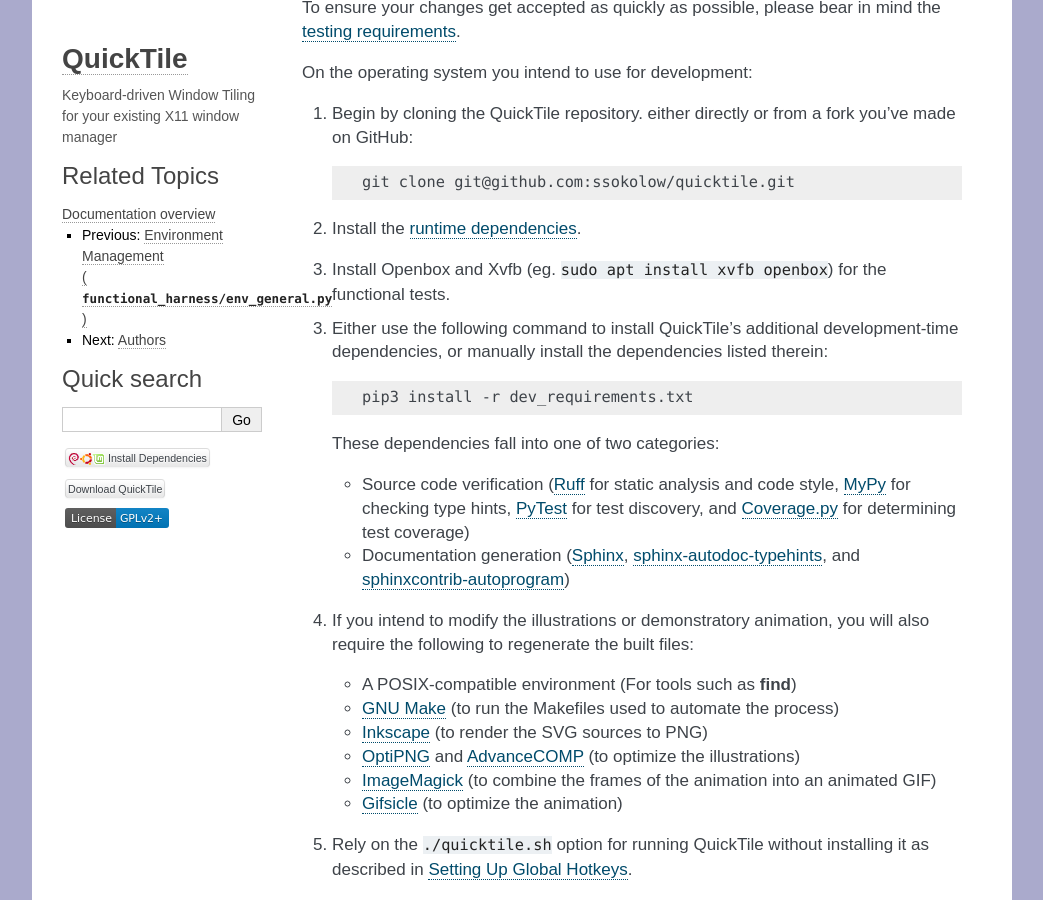
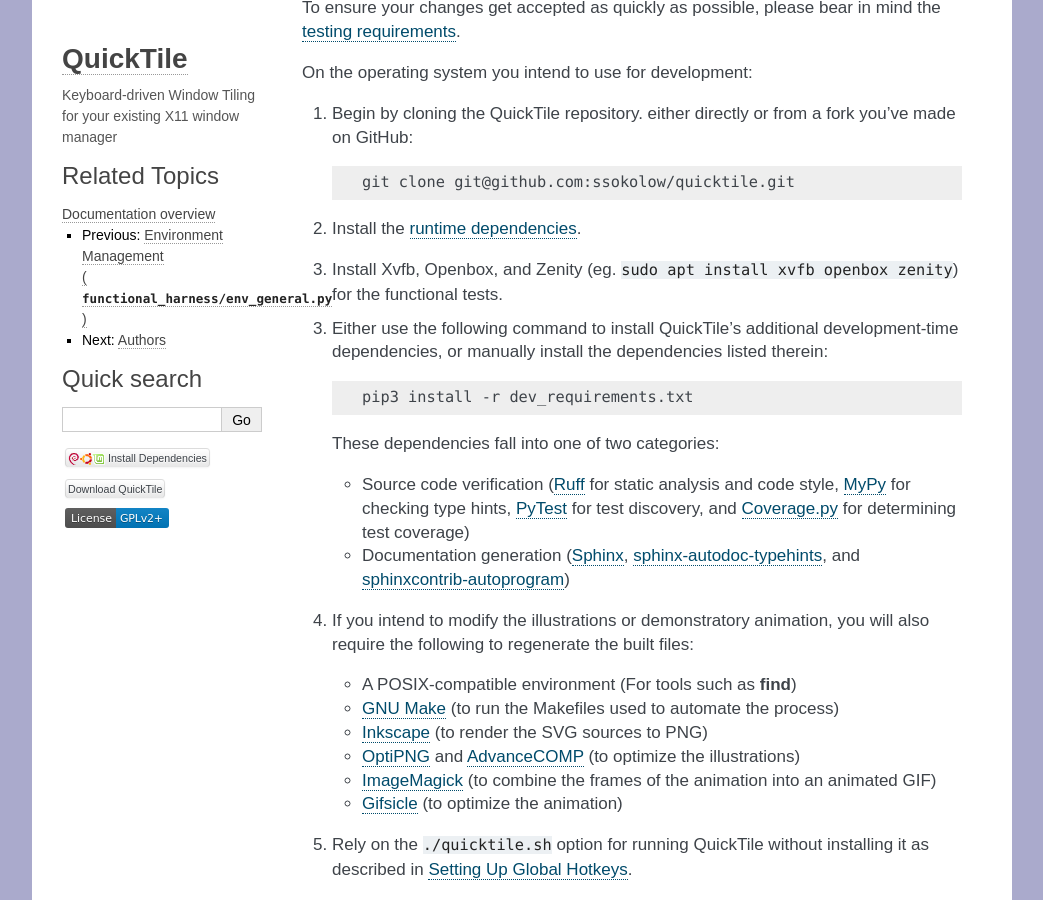
Before and after one commit to ssokolow/quicktile, a Sphinx documentation site: the page built from docs/developing.rst, in a window 1280 px wide and 900 px high, scrolled down 577 px. Shown: the whole window, without its empty margins (118-1161 px from the left). Built offline with Sphinx 7.4.7, drawn with Linux system fonts in a browser that asks for light colours; the version number could not be read and is left out.

Commit message:
Add Zenity as a dependency for the functional suite
(Currently, `zenity --info` is used to provide the target window)

```diff
--- a/docs/developing.rst
+++ b/docs/developing.rst
@@ -31,8 +31,8 @@
 
 2. Install the :ref:`runtime dependencies <Dependencies>`.
 
-3. Install Openbox and Xvfb (eg. ``sudo apt install xvfb openbox``) for the
-   functional tests.
+3. Install Xvfb, Openbox, and Zenity (eg. ``sudo apt install xvfb openbox
+   zenity``) for the functional tests.
 
 3. Either use the following command to install QuickTile's additional
    development-time dependencies, or manually install the dependencies listed
```
Also changed, not shown: 1 other file.
